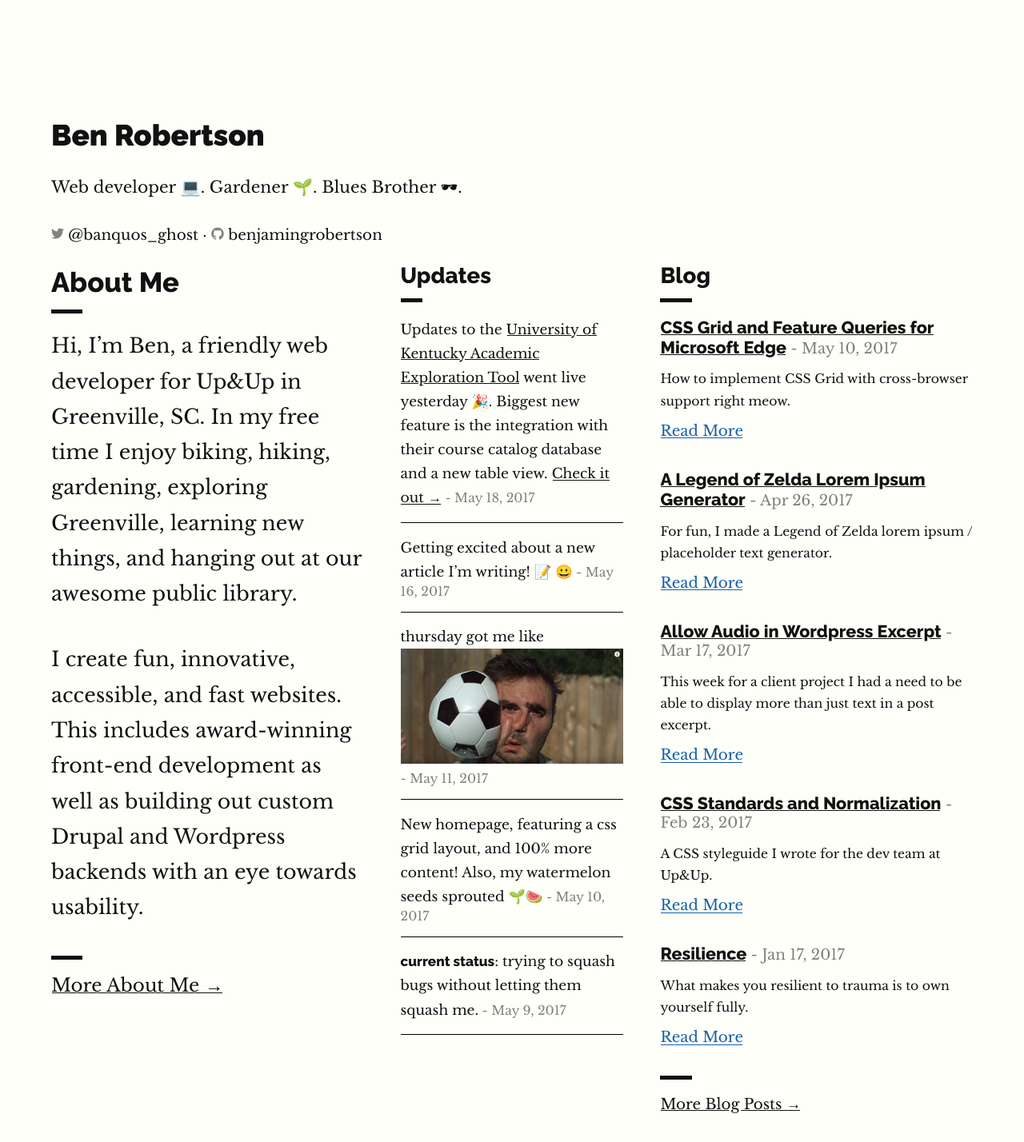
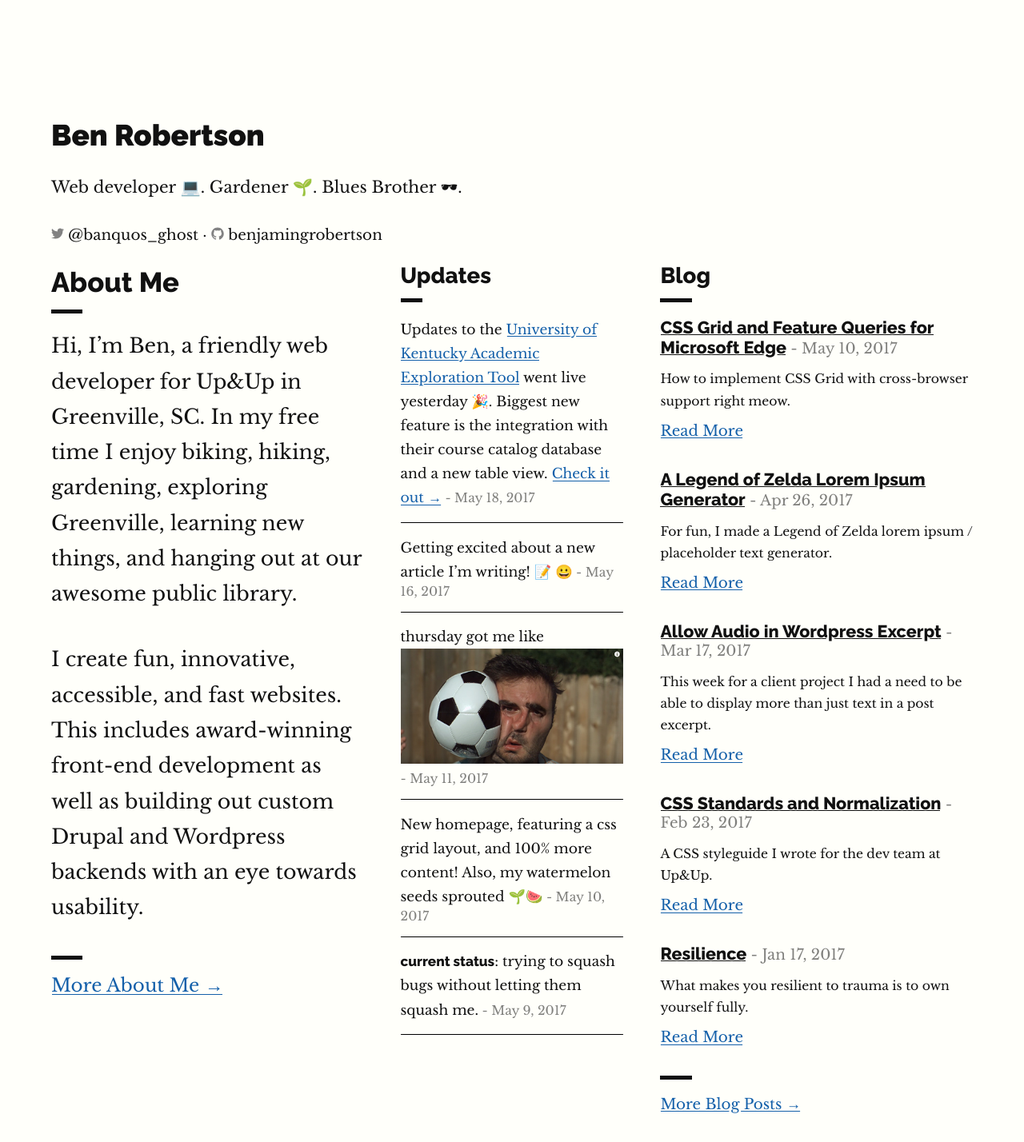
Before and after one commit to benjamingrobertson/benjamingrobertson.github.io, a Jekyll site: the page built from index.md, in a window 1280 px wide. Shown: the whole page at 80% size. Built offline with Jekyll 4.4.1, drawn with Linux system fonts in a browser that asks for light colours.

Commit message:
Create placeholder for default link styles

```diff
--- a/_sass/smacss/base/_typography.sass
+++ b/_sass/smacss/base/_typography.sass
@@ -43,7 +43,7 @@ strong
 
 
 // Links: replicate underline that clears descenders
-a:link,
+a,
 a:visited
     color: inherit
 
@@ -58,30 +58,39 @@ a:visited
     color: $color
 
 
-a:link
+
+%defaultLink
+    +link($highlight-blue)
+
+    &:hover
+        background-color: #ffd897
+        text-shadow: 0.03em 0 #ffd897, -0.03em 0 #ffd897, 0 0.03em #ffd897, 0 -0.03em #ffd897, 0.06em 0 #ffd897, -0.06em 0 #ffd897, 0.09em 0 #ffd897, -0.09em 0 #ffd897, 0.12em 0 #ffd897, -0.12em 0 #ffd897, 0.15em 0 #ffd897, -0.15em 0 #ffd897
+
+
+a
     text-decoration: none
     text-shadow: 0.03em 0 $white, -0.03em 0 $white, 0 0.03em $white, 0 -0.03em $white, 0.06em 0 $white, -0.06em 0 $white, 0.09em 0 $white, -0.09em 0 $white, 0.12em 0 $white, -0.12em 0 $white, 0.15em 0 $white, -0.15em 0 $white
     +link($black)
 
-a:link::selection
+a:selection
     text-shadow: 0.03em 0 #ffd897, -0.03em 0 #ffd897, 0 0.03em #ffd897, 0 -0.03em #ffd897, 0.06em 0 #ffd897, -0.06em 0 #ffd897, 0.09em 0 #ffd897, -0.09em 0 #ffd897, 0.12em 0 #ffd897, -0.12em 0 #ffd897, 0.15em 0 #ffd897, -0.15em 0 #ffd897
     background: #ffd897
 
 
-a:link::-moz-selection
+a:-moz-selection
     text-shadow: 0.03em 0 #ffd897, -0.03em 0 #ffd897, 0 0.03em #ffd897, 0 -0.03em #ffd897, 0.06em 0 #ffd897, -0.06em 0 #ffd897, 0.09em 0 #ffd897, -0.09em 0 #ffd897, 0.12em 0 #ffd897, -0.12em 0 #ffd897, 0.15em 0 #ffd897, -0.15em 0 #ffd897
     background: #ffd897
 
 
 .no-decoration,
-a:link.no-decoration
+a.no-decoration
     text-decoration: none
     background: 0 !important
     text-shadow: initial
 
 
 @media screen and (-webkit-min-device-pixel-ratio: 0)
-    a:link
+    a
         background-position-y: 87%, 87%, 87%
 
 
@@ -95,6 +104,6 @@ blockquote
     p:last-of-type
         margin-bottom: 0
 
-    a:link
+    a
         text-shadow: 0.03em 0 #e5e5e5, -0.03em 0 #e5e5e5, 0 0.03em #e5e5e5, 0 -0.03em #e5e5e5, 0.06em 0 #e5e5e5, -0.06em 0 #e5e5e5, 0.09em 0 #e5e5e5, -0.09em 0 #e5e5e5, 0.12em 0 #e5e5e5, -0.12em 0 #e5e5e5, 0.15em 0 #e5e5e5, -0.15em 0 #e5e5e5
         // text-shaodw: none
--- a/_sass/smacss/components/_home.sass
+++ b/_sass/smacss/components/_home.sass
@@ -49,12 +49,7 @@ main.home
         color: rgba(black, .5)
 
     a:not(.post-link)
-        +link($highlight-blue)
-
-        &:hover
-            background-color: #ffd897
-            text-shadow: 0.03em 0 #ffd897, -0.03em 0 #ffd897, 0 0.03em #ffd897, 0 -0.03em #ffd897, 0.06em 0 #ffd897, -0.06em 0 #ffd897, 0.09em 0 #ffd897, -0.09em 0 #ffd897, 0.12em 0 #ffd897, -0.12em 0 #ffd897, 0.15em 0 #ffd897, -0.15em 0 #ffd897
-
+        @extend %defaultLink
 
 
 article
@@ -78,6 +73,9 @@ article
         display: inline
         margin-bottom: 0
 
+    a
+        @extend %defaultLink
+
 
 hr
     border: 0
@@ -89,3 +87,8 @@ hr
     margin-left: 0
     margin-bottom: 1rem
     background-color: $black
+
+
+.home
+    hr + a
+        @extend %defaultLink
```
